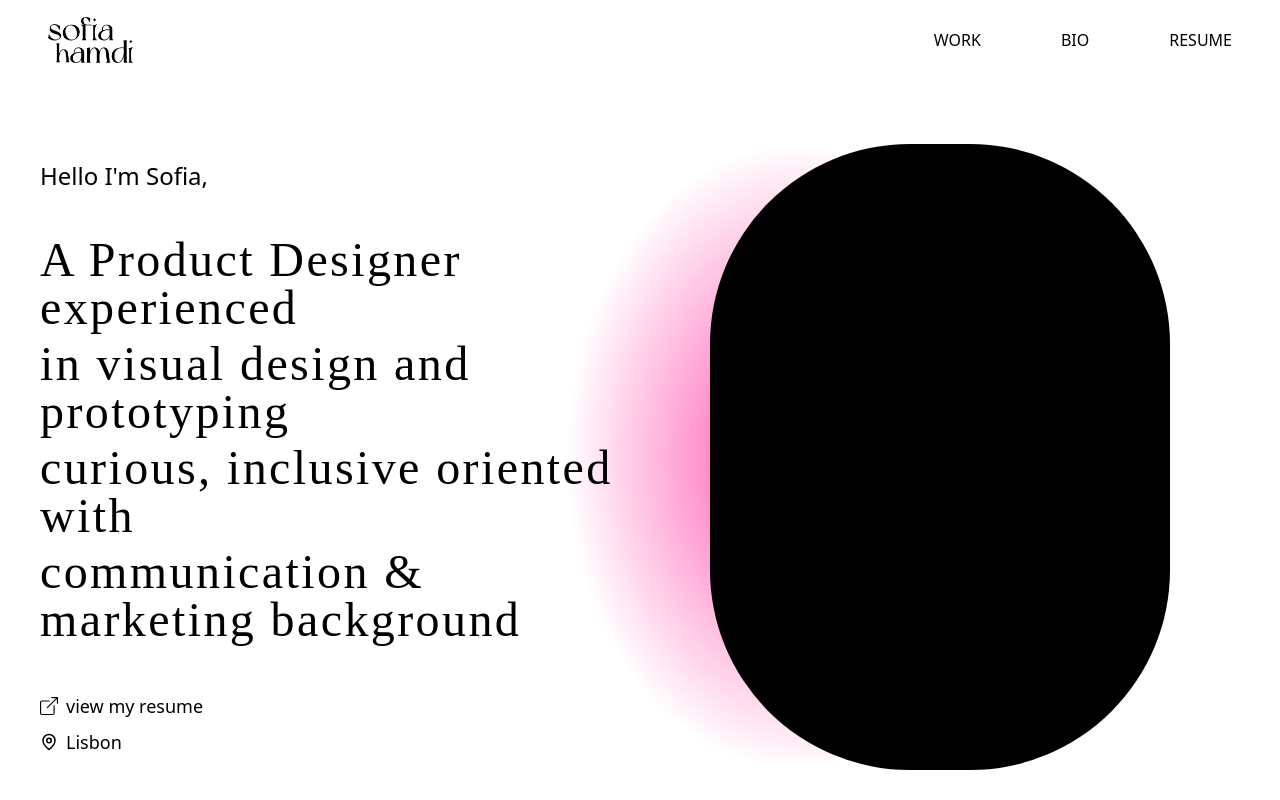
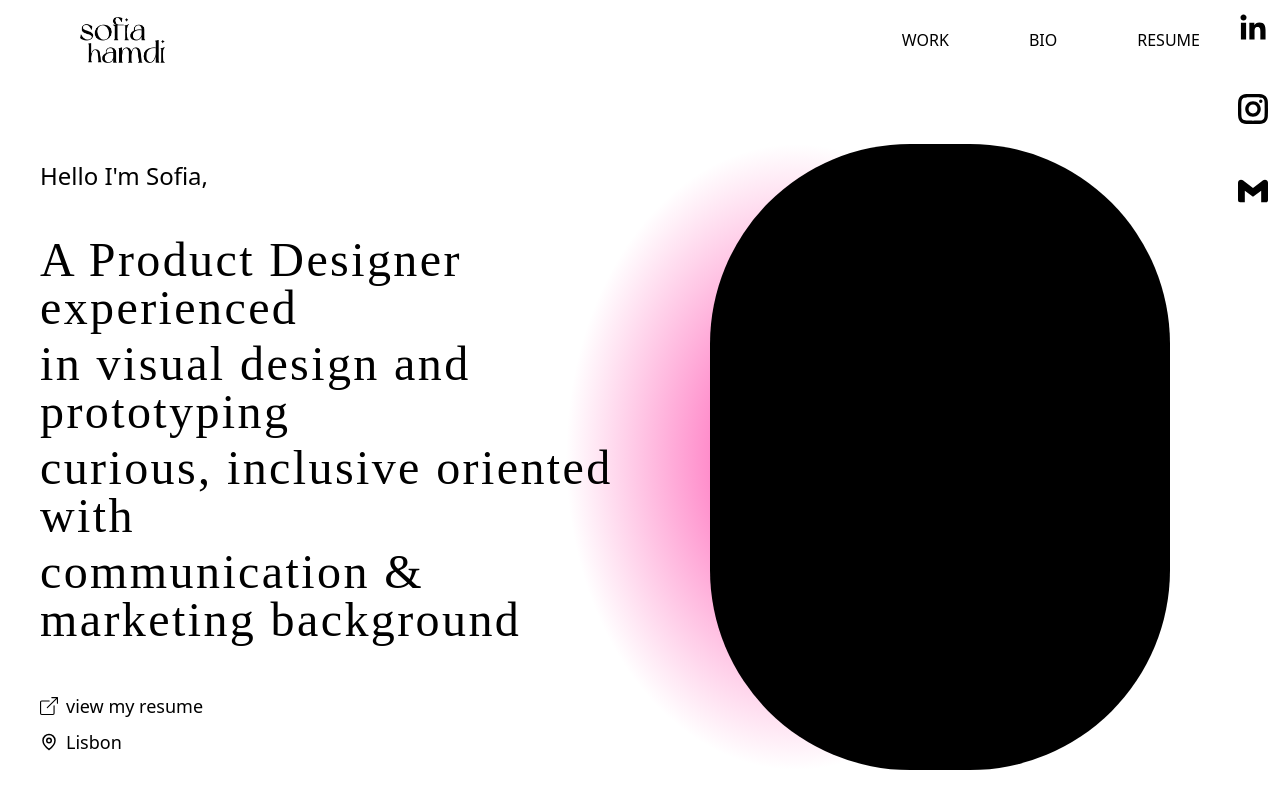
Before and after one commit to ArilessTir/sofia_folio, a React (Vite) app: page / in a window 1280 px wide. Shown: the top 800 px of the page. Built offline with nearby package versions, Linux system fonts and the light colour scheme; a web font is replaced by a local one.

Commit message:
add animations

```diff
--- a/src/App.jsx
+++ b/src/App.jsx
@@ -2,12 +2,18 @@ import { BrowserRouter } from "react-router-dom";
 import NavBar from "./components/navbar";
 import "./index.css";
 import Home from "./pages/home";
+import Rsbar from "./components/rsBar";
 
 function App() {
   return (
     <BrowserRouter>
       <NavBar />
-      <Home />
+      <section className="flex justify-center">
+        <div>
+          <Home />
+        </div>
+        <Rsbar />
+      </section>
     </BrowserRouter>
   );
 }
--- a/src/components/navbar/index.jsx
+++ b/src/components/navbar/index.jsx
@@ -28,8 +28,8 @@ const NavBar = () => {
   }, []);
 
   return (
-    <section className="w-full bg-white h-20 fixed z-50 text-md overflow-hidden">
-      <nav className=" mx-auto sm:px-12 px-6 text-black h-20 flex justify-between items-center ">
+    <section className="w-full bg-white h-20 fixed z-50 text-md ">
+      <nav className=" mx-auto sm:px-20 px-6 text-black h-20 flex justify-between items-center ">
         <HashLink to="#" smooth>
           {" "}
           <img className="w-[85px] h-[46px]" src={logo} alt="Logo" />
--- /dev/null
+++ b/src/components/rsBar/index.jsx
@@ -0,0 +1,41 @@
+import React from "react";
+import { GrLinkedinOption, GrInstagram } from "react-icons/gr";
+import { SiGmail } from "react-icons/si";
+
+const Rsbar = () => {
+  return (
+    <div className="hidden md:fixed  md:right-0 md:bg-white md:flex md:flex-col md:space-y-7 md:h-screen md:z-50">
+      <a
+        className="cursor-pointer"
+        href="https://www.linkedin.com/in/sofiahamdi/"
+        target="_blank"
+        rel="noreferrer"
+      >
+        {" "}
+        <GrLinkedinOption size={30} className="m-3" />
+      </a>
+
+      <a
+        className="cursor-pointer"
+        href="https://www.instagram.com/sof.h_/"
+        target="_blank"
+        rel="noreferrer"
+      >
+        {" "}
+        <GrInstagram size={30} className="m-3" />
+      </a>
+
+      <a
+        className="cursor-pointer"
+        href="mailto:sofiahamdi10@gmail.com"
+        target="_blank"
+        rel="noreferrer"
+      >
+        {" "}
+        <SiGmail size={30} className="m-3" />
+      </a>
+    </div>
+  );
+};
+
+export default Rsbar;
```
